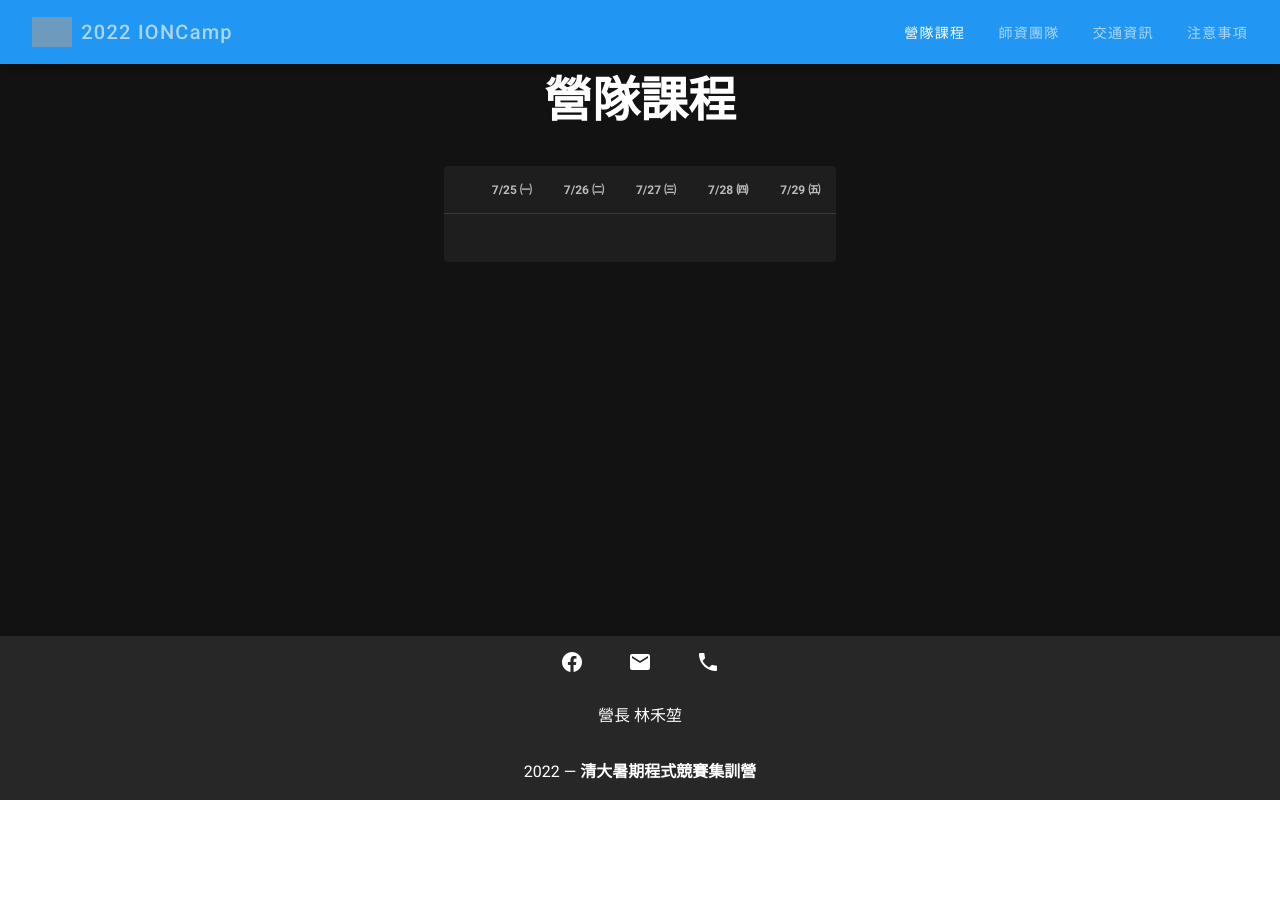
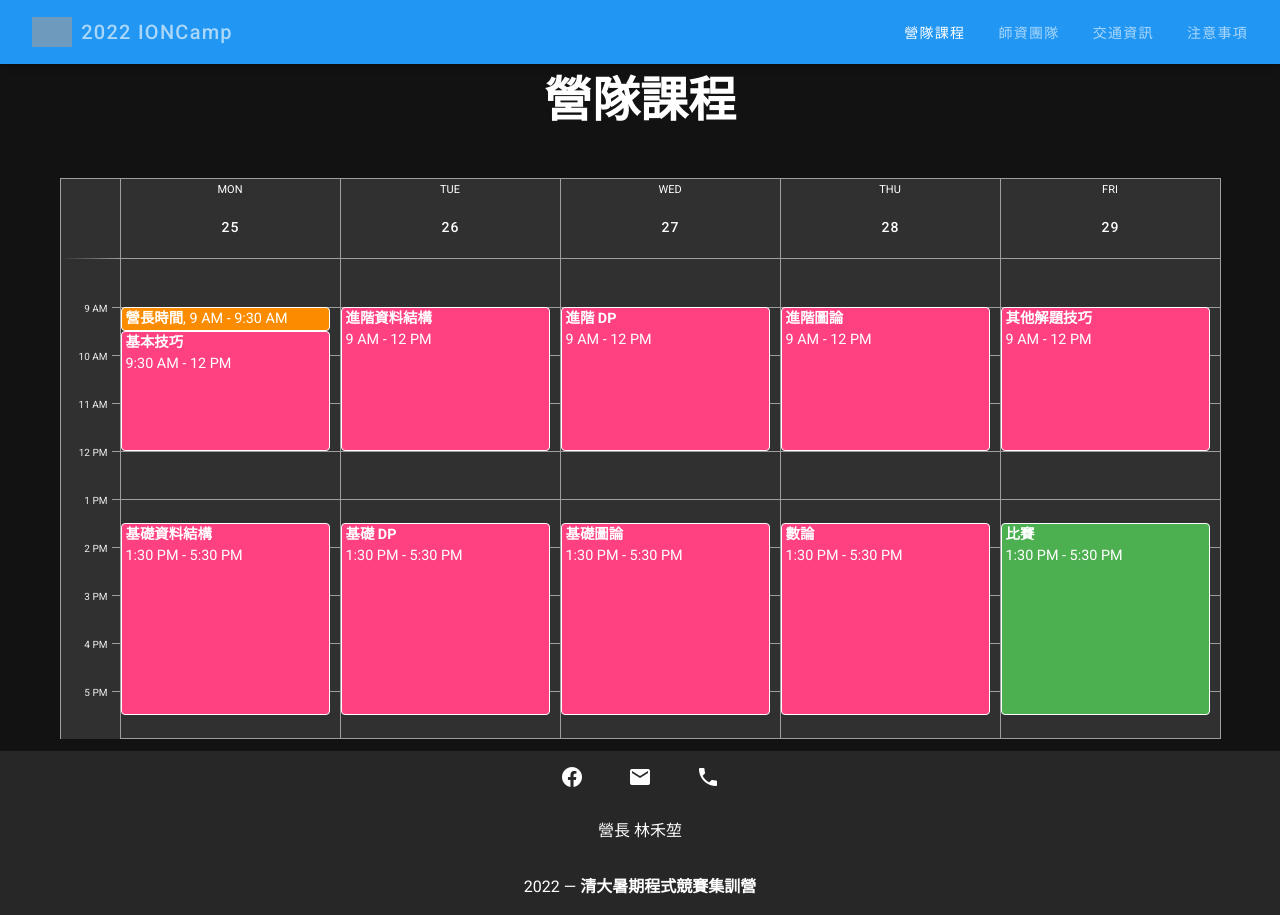
Before and after one commit to NTHUIONCamp/NTHUIONCamp.github.io, a Vue app: page /courses in a window 1280 px wide. Before the commit the page ends 800 px from the top, so only its background shows below. Built offline with nearby package versions, Linux system fonts and the light colour scheme; grey boxes are pictures that could not be loaded.

Commit message:
Update CoursesPage with v-calendar

```diff
--- a/src/components/CoursesPage.vue
+++ b/src/components/CoursesPage.vue
@@ -6,27 +6,18 @@
       </v-col>
     </v-row>
     <v-row justify="center">
-      <v-simple-table>
-        <thead>
-          <tr>
-            <th></th>
-            <th>7/25 ㈠</th>
-            <th>7/26 ㈡</th>
-            <th>7/27 ㈢</th>
-            <th>7/28 ㈣</th>
-            <th>7/29 ㈤</th>
-          </tr>
-        </thead>
-        <tbody>
-          <tr>
-            <td></td>
-            <td></td>
-            <td></td>
-            <td></td>
-            <td></td>
-          </tr>
-        </tbody>
-      </v-simple-table>
+      <v-col cols="12">
+        <v-calendar
+          ref="calendar"
+          type="custom-daily"
+          start="2022-07-25"
+          end="2022-07-29"
+          first-interval="8"
+          interval-count="10"
+          :events="events"
+          :event-color="getEventColor"
+        ></v-calendar>
+      </v-col>
     </v-row>
   </v-container>
 </template>
@@ -36,6 +27,84 @@ export default {
   name: "CoursesPage",
 
   data: () => ({
+    events: [
+      {
+        name: "營長時間",
+        start: "2022-07-25 09:00",
+        end: "2022-07-25 09:30",
+        color: "warning",
+      },
+      {
+        name: "基本技巧",
+        start: "2022-07-25 09:30",
+        end: "2022-07-25 12:00",
+        color: "accent",
+      },
+      {
+        name: "基礎資料結構",
+        start: "2022-07-25 13:30",
+        end: "2022-07-25 17:30",
+        color: "accent",
+      },
+      {
+        name: "進階資料結構",
+        start: "2022-07-26 09:00",
+        end: "2022-07-26 12:00",
+        color: "accent",
+      },
+      {
+        name: "基礎 DP",
+        start: "2022-07-26 13:30",
+        end: "2022-07-26 17:30",
+        color: "accent",
+      },
+      {
+        name: "進階 DP",
+        start: "2022-07-27 09:00",
+        end: "2022-07-27 12:00",
+        color: "accent",
+      },
+      {
+        name: "基礎圖論",
+        start: "2022-07-27 13:30",
+        end: "2022-07-27 17:30",
+        color: "accent",
+      },
+      {
+        name: "進階圖論",
+        start: "2022-07-28 09:00",
+        end: "2022-07-28 12:00",
+        color: "accent",
+      },
+      {
+        name: "數論",
+        start: "2022-07-28 13:30",
+        end: "2022-07-28 17:30",
+        color: "accent",
+      },
+      {
+        name: "其他解題技巧",
+        start: "2022-07-29 09:00",
+        end: "2022-07-29 12:00",
+        color: "accent",
+      },
+      {
+        name: "比賽",
+        start: "2022-07-29 13:30",
+        end: "2022-07-29 17:30",
+        color: "success",
+      },
+    ],
   }),
+
+  methods: {
+    getEventColor: event => event.color,
+  },
 };
 </script>
+
+<style>
+.v-event-summary {
+  font-size: larger !important;
+}
+</style>
```
